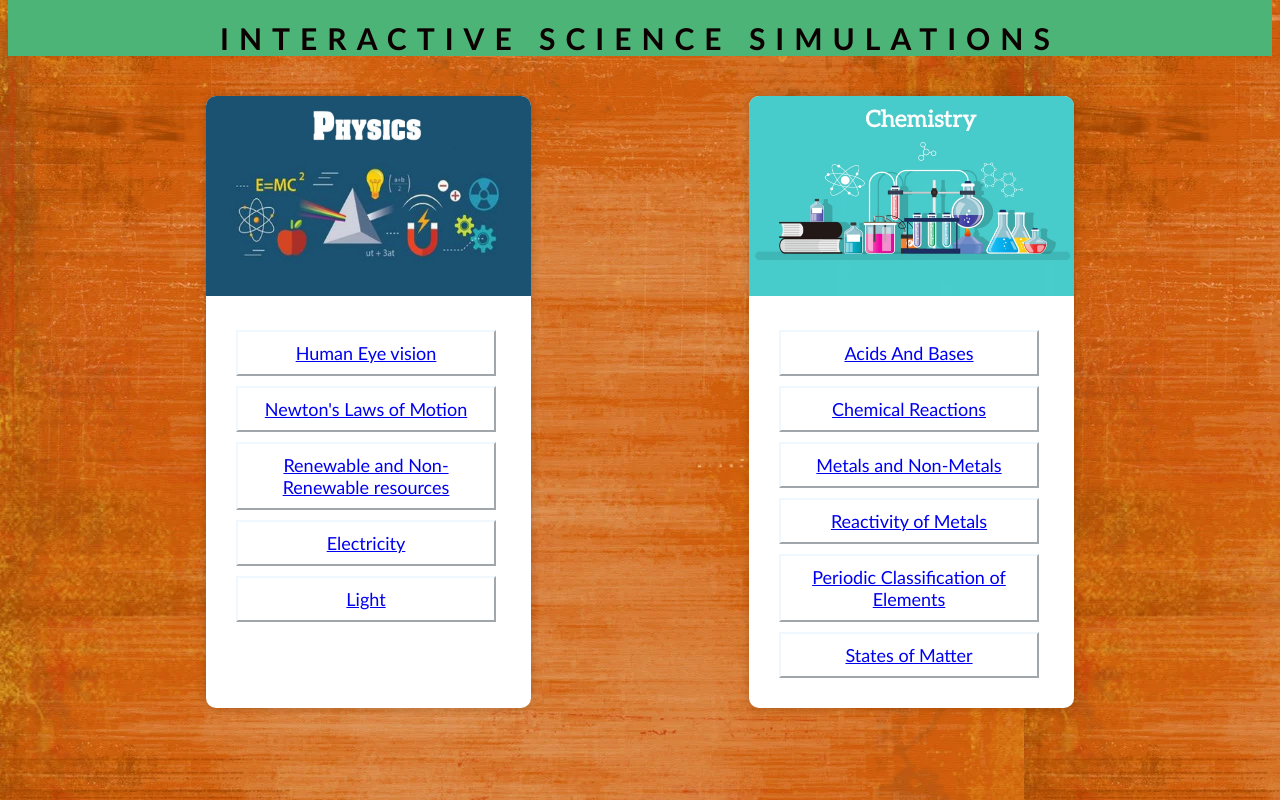
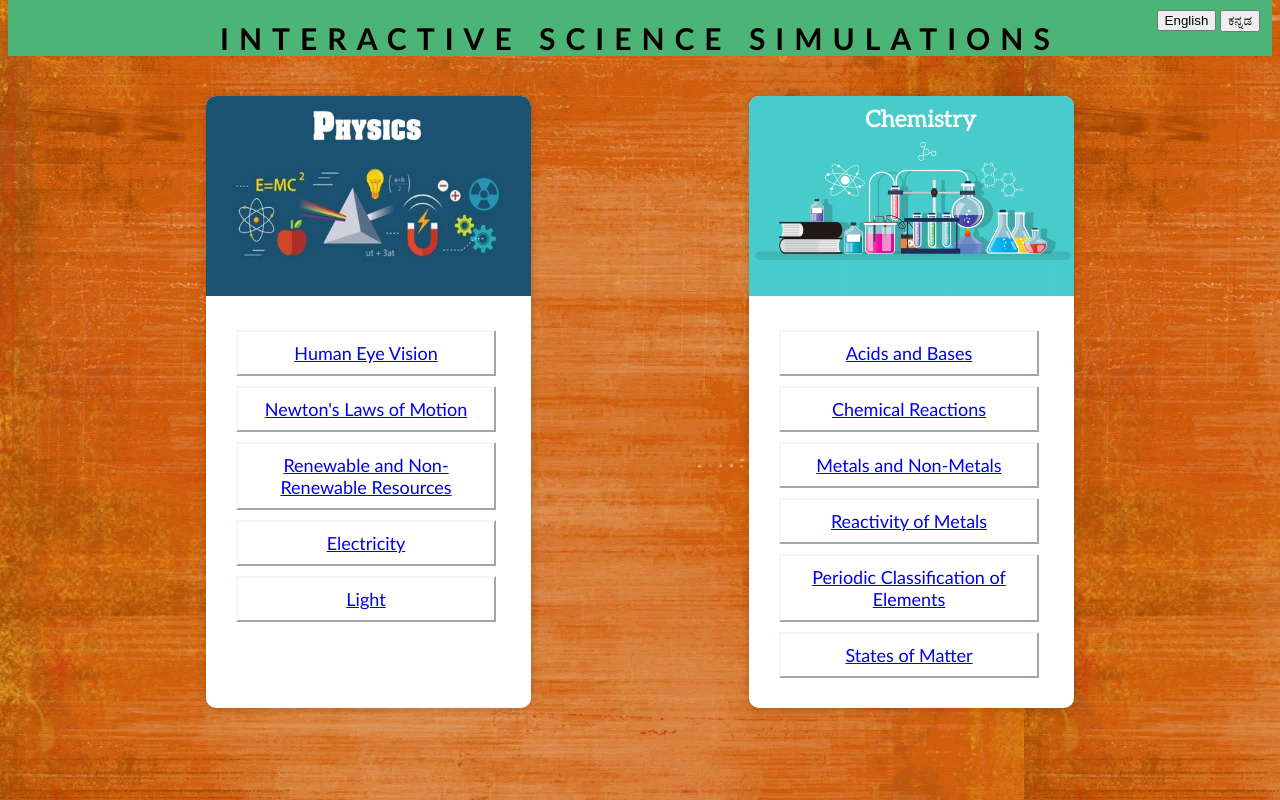
Before and after one commit to Sugandha-H-B/science, a plain HTML site: page index.html in a window 1280 px wide. Drawn offline with Linux system fonts and the light colour scheme.

Commit message:
Update index.html

```diff
--- a/index.html
+++ b/index.html
@@ -1,61 +1,103 @@
 <!DOCTYPE html>
- <html>
+<html lang="en">
 <head>
-
-        <title>science simulations</title>
     <meta charset="UTF-8">
-        <meta name="viewport"content="width=device-width,initial-scale=1.0">
-
-        <link rel="stylesheet"type="text/css" href="green.css">
-    </head>
+    <meta name="viewport" content="width=device-width, initial-scale=1.0">
+    <title>Interactive Science Simulations</title>
+    <link rel="stylesheet" type="text/css" href="green.css">
     <style>
-        body{
+        body {
             background-image: url(orange.webp);
             width: auto;
         }
     </style>
+</head>
+<body>
 
+    <div class="language-toggle">
+        <button onclick="changeLanguage('en')">English</button>
+        <button onclick="changeLanguage('kn')">ಕನ್ನಡ</button>
+    </div>
 
+    <div class="header" id="header-text">
+        <b>INTERACTIVE SCIENCE SIMULATIONS</b>
+    </div>
 
-        <div class="header">
-            <b> INTERACTIVE SCIENCE SIMULATIONS</b>
-        </div>
     <div class="container">
         <div class="card">
             <div class="card-image">
-                    <img src="physics.jpg">
+                <img src="physics.jpg" alt="Physics">
             </div>
 
-                <div class="content">
-
-                    <button><a href="eye.html">Human Eye vision</a></button>
+            <div class="content" id="physics-content">
+                <button><a href="eye.html">Human Eye Vision</a></button>
                 <button><a href="gravity.html">Newton's Laws of Motion</a></button>
-                    <button><a href="renew.html">Renewable and Non-Renewable resources</a></button>
+                <button><a href="renew.html">Renewable and Non-Renewable Resources</a></button>
                 <button><a href="electricity.html">Electricity</a></button>
                 <button><a href="light.html">Light</a></button>
-                    <!--<button><a href="magnet.html" >Magnetic field </a></button>-->
-
             </div>
         </div>
+
         <div class="card">
             <div class="card-image">
-                    <img src="chemistry.jpg">
-
+                <img src="chemistry.jpg" alt="Chemistry">
             </div>
 
-                <div class="content">
+            <div class="content" id="chemistry-content">
+                <button><a href="acidbase.html">Acids and Bases</a></button>
+                <button><a href="reaction.html">Chemical Reactions</a></button>
+                <button><a href="metals.html">Metals and Non-Metals</a></button>
+                <button><a href="kanreactivity.html">Reactivity of Metals</a></button>
+                <button><a href="period.html">Periodic Classification of Elements</a></button>
+                <button><a href="states.html">States of Matter</a></button>
+            </div>
+        </div>
+    </div>
 
-                    <button><a href="acidbase.html">Acids And Bases </a></button>
+    <script>
+        function changeLanguage(lang) {
+            if (lang === 'en') {
+                document.getElementById("header-text").innerHTML = "<b>INTERACTIVE SCIENCE SIMULATIONS</b>";
+
+                document.getElementById("physics-content").innerHTML = `
+                    <button><a href="eye.html">Human Eye Vision</a></button>
+                    <button><a href="gravity.html">Newton's Laws of Motion</a></button>
+                    <button><a href="renew.html">Renewable and Non-Renewable Resources</a></button>
+                    <button><a href="electricity.html">Electricity</a></button>
+                    <button><a href="light.html">Light</a></button>
+                `;
+
+                document.getElementById("chemistry-content").innerHTML = `
+                    <button><a href="acidbase.html">Acids and Bases</a></button>
                     <button><a href="reaction.html">Chemical Reactions</a></button>
                     <button><a href="metals.html">Metals and Non-Metals</a></button>
                     <button><a href="reactivity.html">Reactivity of Metals</a></button>
                     <button><a href="period.html">Periodic Classification of Elements</a></button>
                     <button><a href="states.html">States of Matter</a></button>
+                `;
 
-                </div>
-            </div>
+            } else if (lang === 'kn') {
+                document.getElementById("header-text").innerHTML = "<b>ಪರಸ್ಪರ ಕ್ರಿಯಾತ್ಮಕ ವಿಜ್ಞಾನ ಸಿಮ್ಯುಲೇಷನ್‌ಗಳು</b>";
 
+                document.getElementById("physics-content").innerHTML = `
+                    <button><a href="eye.html">ಮಾನವ ಕಣ್ಣು ದೃಷ್ಟಿ</a></button>
+                    <button><a href="gravity.html">ನ್ಯೂಟನ್‌ನ ಚಲನದ ನಿಯಮಗಳು</a></button>
+                    <button><a href="renew.html">ಪುನರುಜ್ಜೀವನ ಮತ್ತು ಅಪುನೇನ್ಯ ಸಂಪತ್ತುಗಳು</a></button>
+                    <button><a href="electricity.html">ವಿದ್ಯುತ್</a></button>
+                    <button><a href="light.html">ಬೆಳಕು</a></button>
+                `;
 
+                document.getElementById("chemistry-content").innerHTML = `
+                    <button><a href="acidbase.html">ಅಮ್ಲಗಳು ಮತ್ತು ಕ್ಷಾರಗಳು</a></button>
+                    <button><a href="reaction.html">ರಾಸಾಯನಿಕ ಪ್ರತಿಕ್ರಿಯೆಗಳು</a></button>
+                    <button><a href="metals.html">ಧಾತುಗಳು ಮತ್ತು ಅಧಾತುಗಳು</a></button>
+                    <button><a href="kanreactivity.html">ಧಾತುಗಳ ಪ್ರತಿಕ್ರಿಯಾತ್ಮಕತೆ</a></button>
+                    <button><a href="period.html">ಮೂಲಕಗಳ ಅವಧಿ ವರ್ಗೀಕರಣ</a></button>
+                    <button><a href="states.html">ಪದಾರ್ಥದ ಸ್ಥಿತಿಗಳು</a></button>
+                `;
+            }
+        }
+    </script>
 
-
+</body>
 </html>
```
Lines whose indentation alone changed are shown as unchanged.
